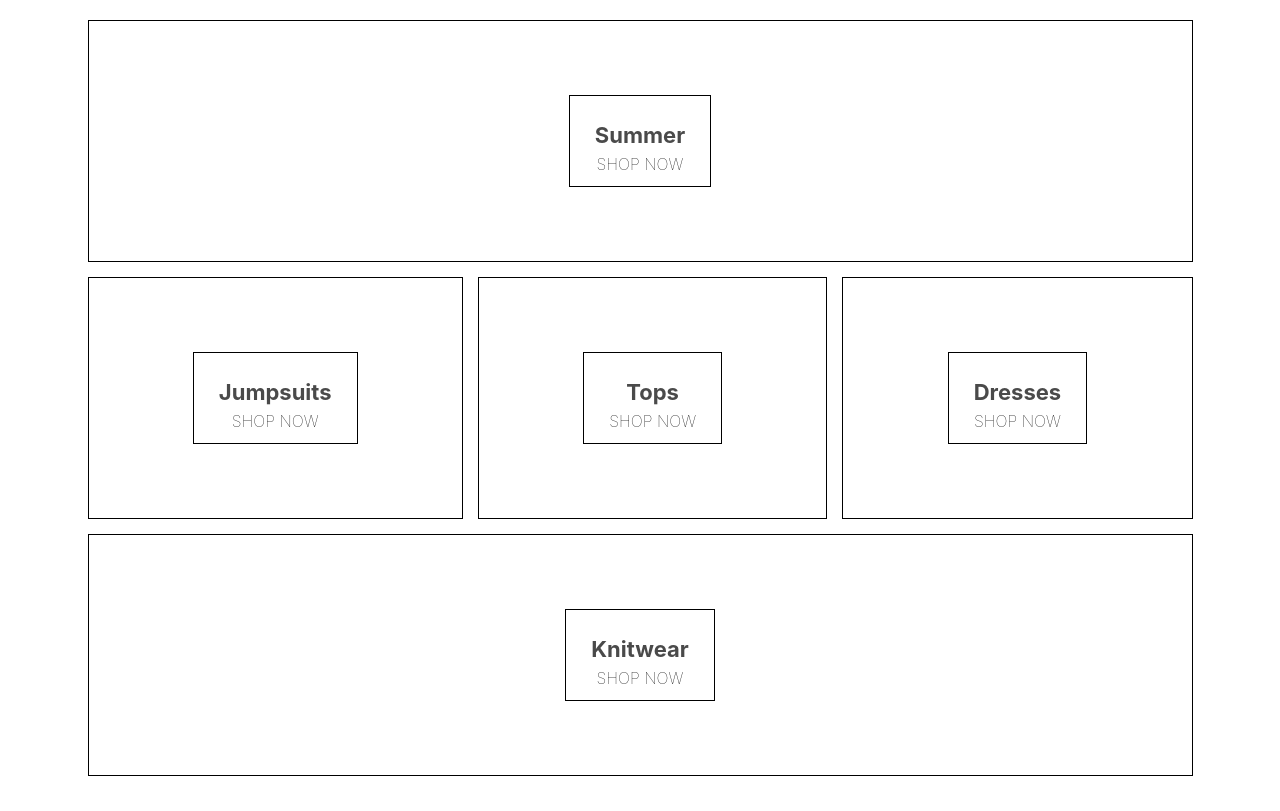
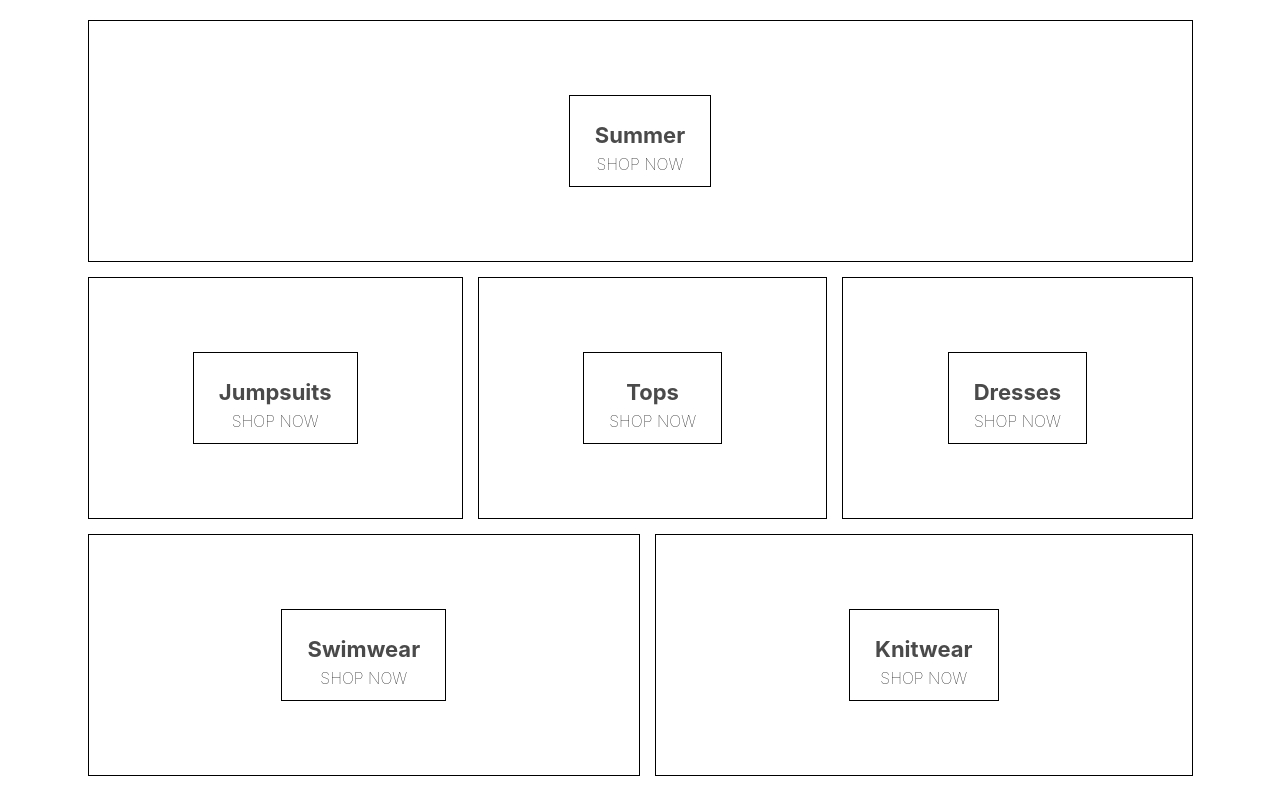
Before and after one commit to OlaShabalina/React_ecommerce_website, a React (Create React App) app: page / in a window 1280 px wide. Built offline with nearby package versions, Linux system fonts and the light colour scheme.

Commit message:
created and styled menu item component

```diff
--- a/src/App.js
+++ b/src/App.js
@@ -1,5 +1,5 @@
 import './App.css';
-import Homepage from './components//homepage/Homepage'
+import Homepage from './pages/homepage/Homepage'
 
 function App() {
   return (
--- a/src/components/homepage/Homepage.jsx
+++ /dev/null
@@ -1,40 +0,0 @@
-import './Homepage.style.scss'
-
-export default function Homepage() {
-  return (
-    <div className='homepage'>
-      <div className='directory-menu'>
-        <div className='menu-item'>
-          <div className='content'>
-            <h1 className='title'>Summer</h1>
-            <span className='subtitle'>SHOP NOW</span>
-          </div>
-        </div>
-        <div className='menu-item'>
-          <div className='content'>
-            <h1 className='title'>Jumpsuits</h1>
-            <span className='subtitle'>SHOP NOW</span>
-          </div>
-        </div>
-        <div className='menu-item'>
-          <div className='content'>
-            <h1 className='title'>Tops</h1>
-            <span className='subtitle'>SHOP NOW</span>
-          </div>
-        </div>
-        <div className='menu-item'>
-          <div className='content'>
-            <h1 className='title'>Dresses</h1>
-            <span className='subtitle'>SHOP NOW</span>
-          </div>
-        </div>
-        <div className='menu-item'>
-          <div className='content'>
-            <h1 className='title'>Knitwear</h1>
-            <span className='subtitle'>SHOP NOW</span>
-          </div>
-        </div>
-      </div>
-    </div>
-  )
-}
--- a/src/components/homepage/Homepage.style.scss
+++ /dev/null
@@ -1,57 +0,0 @@
-.homepage {
-  display: flex;
-  flex-direction: column;
-  align-items: center;
-  padding: 20px 80px;
-
-  .directory-menu {
-    width: 100%;
-    display: flex;
-    flex-wrap: wrap;
-    justify-content: space-between;
-  }
-
-  .menu-item {
-    min-width: 30%;
-    height: 240px;
-    flex: 1 1 auto;
-    display: flex;
-    align-items: center;
-    justify-content: center;
-    border: 1px solid black;
-    margin: 0 7.5px 15px;
-
-    &:first-child {
-      margin-right: 7.5px;
-      width: 100%;
-    }
-
-    &:last-child {
-      margin-left: 7.5px;
-      width: 100%;
-    }
-
-    .content {
-      height: 90px;
-      padding: 0 25px;
-      display: flex;
-      flex-direction: column;
-      align-items: center;
-      justify-content: center;
-      border: 1px solid black;
-
-      .title {
-        font-weight: bold;
-        margin-bottom: 6px;
-        font-size: 22px;
-        color: #4a4a4a;
-      }
-
-      .subtitle {
-        font-weight: lighter;
-        font-size: 16px;
-      }
-    }
-  }
-
-}
--- /dev/null
+++ b/src/components/menuItem/MenuItem.jsx
@@ -0,0 +1,12 @@
+import './MenuItem.styles.scss'
+
+export default function MenuItem({ title }) {
+  return (
+    <div className='menu-item'>
+      <div className='content'>
+        <h1 className='title'>{title}</h1>
+        <span className='subtitle'>SHOP NOW</span>
+      </div>
+    </div>
+  )
+}
--- /dev/null
+++ b/src/components/menuItem/MenuItem.styles.scss
@@ -0,0 +1,48 @@
+.menu-item {
+  min-width: 30%;
+  height: 240px;
+  flex: 1 1 auto;
+  display: flex;
+  align-items: center;
+  justify-content: center;
+  border: 1px solid black;
+  margin: 0 7.5px 15px;
+
+  &:first-child {
+    margin-right: 7.5px;
+    width: 100%;
+  }
+
+  &:nth-child(5) {
+    margin-right: 7.5px;
+    width: 1/2;
+  }
+
+
+  &:last-child {
+    margin-left: 7.5px;
+    width: 1/2;
+  }
+
+  .content {
+    height: 90px;
+    padding: 0 25px;
+    display: flex;
+    flex-direction: column;
+    align-items: center;
+    justify-content: center;
+    border: 1px solid black;
+
+    .title {
+      font-weight: bold;
+      margin-bottom: 6px;
+      font-size: 22px;
+      color: #4a4a4a;
+    }
+
+    .subtitle {
+      font-weight: lighter;
+      font-size: 16px;
+    }
+  }
+}
--- /dev/null
+++ b/src/pages/homepage/Homepage.jsx
@@ -0,0 +1,17 @@
+import './Homepage.style.scss'
+import MenuItem from '../../components/menuItem/MenuItem'
+
+export default function Homepage() {
+  return (
+    <div className='homepage'>
+      <div className='directory-menu'>
+        <MenuItem title='Summer' />
+        <MenuItem title='Jumpsuits' />
+        <MenuItem title='Tops' />
+        <MenuItem title='Dresses' />
+        <MenuItem title='Swimwear' />
+        <MenuItem title='Knitwear' />
+      </div>
+    </div>
+  )
+}
--- /dev/null
+++ b/src/pages/homepage/Homepage.style.scss
@@ -0,0 +1,14 @@
+.homepage {
+  display: flex;
+  flex-direction: column;
+  align-items: center;
+  padding: 20px 80px;
+
+  .directory-menu {
+    width: 100%;
+    display: flex;
+    flex-wrap: wrap;
+    justify-content: space-between;
+  }
+
+}
```
